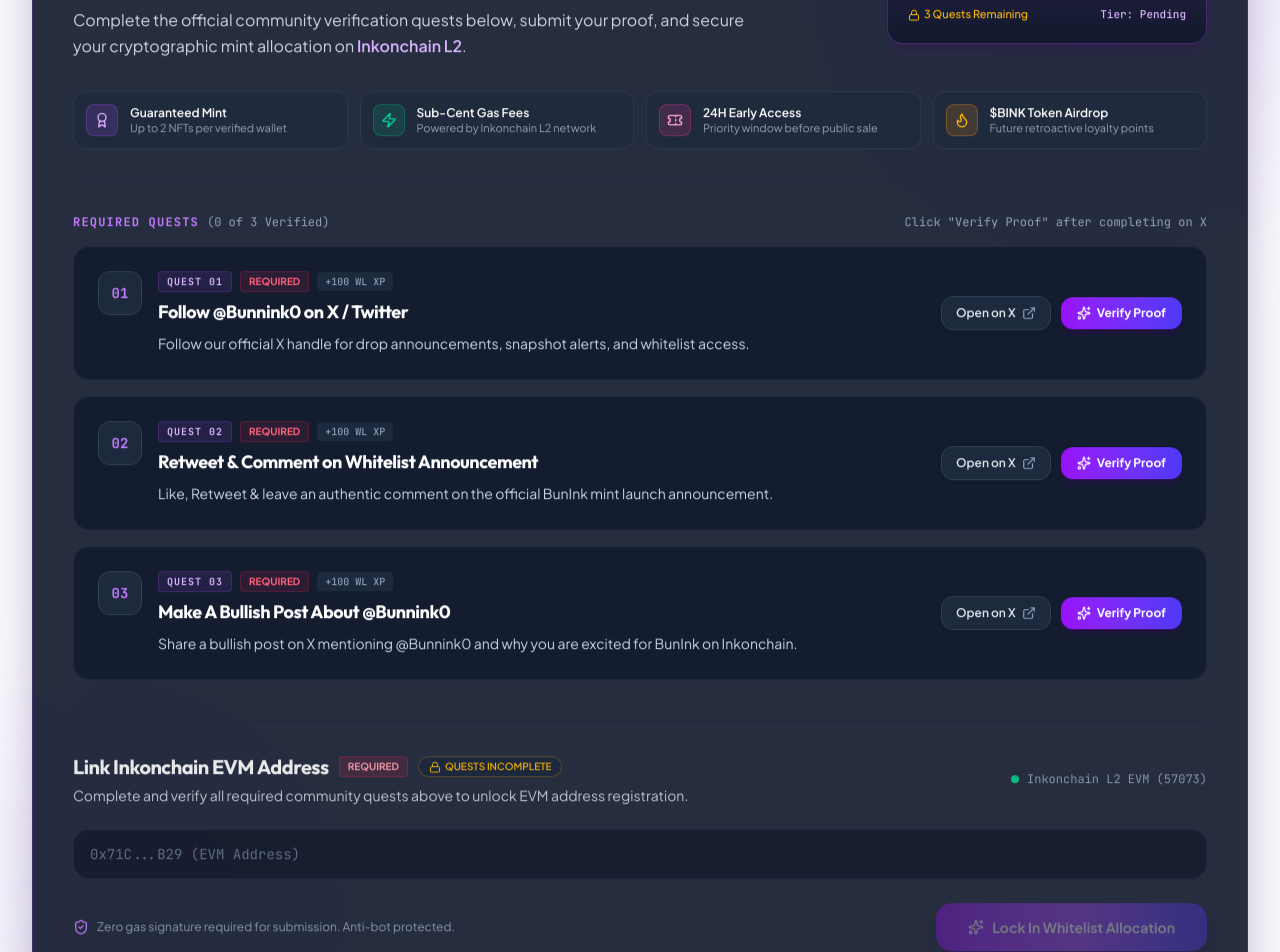
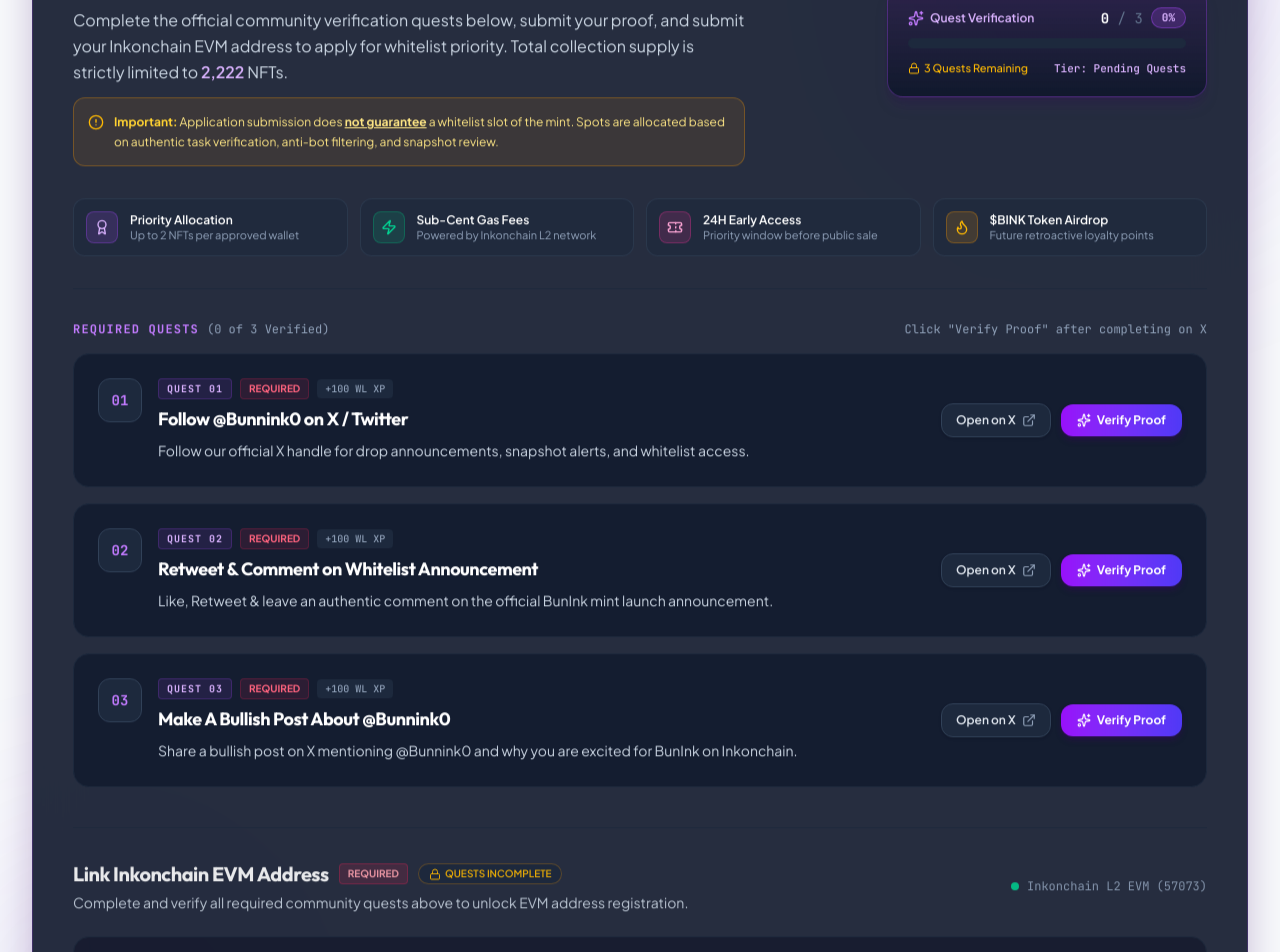
Before and after one commit to Nerdyfk/Hoppies, a React (Vite) app: page / in a window 1280 px wide. Shown: the part 1020-1972 px from the top of the page. Built offline with nearby package versions, Linux system fonts and the light colour scheme; no server answers.

Commit message:
Update total supply to 2,222 and clarify that application submission does not guarantee a whitelist slot

```diff
--- a/src/App.tsx
+++ b/src/App.tsx
@@ -181,8 +181,8 @@
       walletAddress: walletAddress,
       xHandle,
       submittedAt: new Date().toISOString(),
-      status: 'WHITELISTED',
-      tier: 'Tier 1 Guaranteed (Wave 1)',
+      status: 'PENDING',
+      tier: 'Wave 1 Priority (Pending Review)',
     };
 
     // Store in localStorage
@@ -193,9 +193,9 @@
     const currentWallets = {
       ...INITIAL_WHITELISTED_WALLETS,
       [normalized]: {
-        status: 'WHITELISTED' as const,
-        tier: 'Tier 1 Guaranteed (Wave 1)',
-        allocation: '2 NFTs (Guaranteed Mint)',
+        status: 'PENDING' as const,
+        tier: 'Wave 1 Priority (Pending Review)',
+        allocation: 'Up to 2 NFTs (Subject to Review)',
       },
     };
     localStorage.setItem('bunink_wallets', JSON.stringify(currentWallets));
@@ -214,7 +214,7 @@
       // Ignored since we persist locally
     }
 
-    showToast('success', 'Whitelist application submitted and approved! Check status in Step 2.');
+    showToast('info', 'Application submitted! Note: Submission does not guarantee a whitelist slot; spots are subject to review.');
     return true;
   };
 
@@ -228,8 +228,8 @@
         found: true,
         status: application.status,
         wallet: application.walletAddress,
-        tier: application.tier || 'Wave 1 Priority Guaranteed',
-        allocation: '2 NFTs (Guaranteed Mint)',
+        tier: application.tier || 'Wave 1 Priority (Pending Review)',
+        allocation: application.status === 'WHITELISTED' ? '2 NFTs' : 'Up to 2 NFTs (Pending Review)',
         submittedAt: application.submittedAt,
       };
     }
--- a/src/components/EligibilityChecker.tsx
+++ b/src/components/EligibilityChecker.tsx
@@ -228,12 +228,12 @@
                   </div>
 
                   <span className="px-3 py-1 rounded-full text-xs font-bold uppercase bg-amber-500 text-white self-start sm:self-auto">
-                    Pending
+                    Under Review
                   </span>
                 </div>
 
                 <p className="text-xs text-slate-600 dark:text-slate-400 leading-relaxed">
-                  Your wallet is queued for snapshot confirmation. Whitelist spots are verified and synced in batches. Please re-check periodically.
+                  Your wallet is queued for snapshot confirmation. <span className="font-semibold text-slate-800 dark:text-slate-200">Please note:</span> application submission does <span className="underline font-semibold">not guarantee</span> a whitelist slot of the mint due to the strict 2,222 total supply limit. Spots are confirmed once proofs are audited.
                 </p>
               </div>
             ) : (
--- a/src/components/Hero.tsx
+++ b/src/components/Hero.tsx
@@ -80,7 +80,7 @@
             <div className="pt-4 grid grid-cols-3 gap-3 max-w-lg mx-auto lg:mx-0 text-left">
               <div className="p-3.5 rounded-xl bg-slate-100 dark:bg-slate-900/80 border border-slate-200 dark:border-slate-800">
                 <p className="text-[11px] font-medium text-slate-500 dark:text-slate-400 uppercase tracking-wider">Supply</p>
-                <p className="text-base sm:text-lg font-bold text-slate-900 dark:text-white font-mono mt-0.5">10,000</p>
+                <p className="text-base sm:text-lg font-bold text-slate-900 dark:text-white font-mono mt-0.5">2,222</p>
               </div>
               <div className="p-3.5 rounded-xl bg-slate-100 dark:bg-slate-900/80 border border-slate-200 dark:border-slate-800">
                 <p className="text-[11px] font-medium text-slate-500 dark:text-slate-400 uppercase tracking-wider">Traits</p>
--- a/src/components/TasksSection.tsx
+++ b/src/components/TasksSection.tsx
@@ -176,8 +176,16 @@
               </h2>
 
               <p className="text-sm sm:text-base text-slate-300 max-w-2xl leading-relaxed">
-                Complete the official community verification quests below, submit your proof, and secure your cryptographic mint allocation on <span className="text-purple-300 font-semibold">Inkonchain L2</span>.
+                Complete the official community verification quests below, submit your proof, and submit your Inkonchain EVM address to apply for whitelist priority. Total collection supply is strictly limited to <span className="text-purple-300 font-semibold">2,222</span> NFTs.
               </p>
+
+              {/* Explicit Non-Guaranteed Disclaimer Banner */}
+              <div className="flex items-start gap-2.5 p-3.5 rounded-xl bg-amber-500/10 border border-amber-500/30 text-amber-200 text-xs max-w-2xl">
+                <AlertCircle className="w-4 h-4 text-amber-400 shrink-0 mt-0.5" />
+                <p className="leading-relaxed">
+                  <strong className="text-amber-300">Important:</strong> Application submission does <span className="underline font-bold">not guarantee</span> a whitelist slot of the mint. Spots are allocated based on authentic task verification, anti-bot filtering, and snapshot review.
+                </p>
+              </div>
             </div>
 
             {/* VIP Allocation Progress Card */}
@@ -210,7 +218,7 @@
               <div className="flex items-center justify-between text-[11px] font-medium mt-3 text-slate-400">
                 {isAllRequiredDone ? (
                   <span className="text-emerald-400 font-semibold flex items-center gap-1">
-                    <CheckCircle2 className="w-3.5 h-3.5" /> Whitelist Unlocked
+                    <CheckCircle2 className="w-3.5 h-3.5" /> Quests Verified
                   </span>
                 ) : (
                   <span className="text-amber-400 flex items-center gap-1">
@@ -218,7 +226,7 @@
                   </span>
                 )}
                 <span className="font-mono text-purple-300">
-                  Tier: {isAllRequiredDone ? 'Guaranteed' : 'Pending'}
+                  Tier: {isAllRequiredDone ? 'Application Ready' : 'Pending Quests'}
                 </span>
               </div>
             </div>
@@ -231,8 +239,8 @@
                 <Award className="w-4 h-4" />
               </div>
               <div>
-                <p className="text-white font-semibold">Guaranteed Mint</p>
-                <p className="text-slate-400 text-[11px]">Up to 2 NFTs per verified wallet</p>
+                <p className="text-white font-semibold">Priority Allocation</p>
+                <p className="text-slate-400 text-[11px]">Up to 2 NFTs per approved wallet</p>
               </div>
             </div>
 
@@ -492,30 +500,38 @@
 
                 <div className="flex flex-col sm:flex-row sm:items-center justify-between gap-4 pb-5 border-b border-purple-500/20">
                   <div className="flex items-center gap-3.5">
-                    <div className="w-12 h-12 rounded-2xl bg-gradient-to-tr from-emerald-500 to-purple-600 flex items-center justify-center text-white shadow-lg shadow-purple-950/50">
+                    <div className="w-12 h-12 rounded-2xl bg-gradient-to-tr from-purple-600 to-indigo-600 flex items-center justify-center text-white shadow-lg shadow-purple-950/50">
                       <ShieldCheck className="w-6 h-6" />
                     </div>
                     <div>
                       <div className="flex items-center gap-2">
                         <h3 className="text-lg sm:text-xl font-extrabold text-white font-display">
-                          Official Whitelist Pass
+                          Whitelist Application Card
                         </h3>
-                        <span className="px-2.5 py-0.5 rounded-full text-[10px] font-mono font-bold uppercase bg-emerald-500/20 text-emerald-300 border border-emerald-500/40">
-                          {application.status}
+                        <span className="px-2.5 py-0.5 rounded-full text-[10px] font-mono font-bold uppercase bg-amber-500/20 text-amber-300 border border-amber-500/40">
+                          {application.status === 'WHITELISTED' ? 'WHITELISTED' : 'UNDER REVIEW'}
                         </span>
                       </div>
                       <p className="text-xs text-slate-400">
-                        Cryptographically recorded for the BunInk Genesis Mint on Inkonchain L2
+                        Application submitted for the BunInk 2,222 Genesis Collection on Inkonchain L2
                       </p>
                     </div>
                   </div>
 
                   <div className="text-left sm:text-right font-mono">
-                    <span className="text-[11px] text-slate-400 block uppercase">Allocation Tier</span>
+                    <span className="text-[11px] text-slate-400 block uppercase">Application Tier</span>
                     <span className="text-sm font-bold text-purple-300">
-                      {application.tier || 'Wave 1 Priority Guaranteed'}
+                      {application.tier || 'Wave 1 Priority Candidate (Under Review)'}
                     </span>
                   </div>
+                </div>
+
+                {/* Important Non-Guaranteed Disclaimer in Pass */}
+                <div className="p-3.5 rounded-xl bg-amber-500/10 border border-amber-500/25 text-amber-200 text-xs flex items-start gap-2.5">
+                  <AlertCircle className="w-4 h-4 text-amber-400 shrink-0 mt-0.5" />
+                  <p className="leading-relaxed">
+                    <strong className="text-amber-300">Notice:</strong> Application submission does <span className="underline font-bold">not guarantee</span> a whitelist slot of the mint. All submissions undergo proof review and anti-bot verification before final snapshot spots are awarded.
+                  </p>
                 </div>
 
                 {/* Wallet Details Display Card */}
@@ -523,7 +539,7 @@
 
                   <div className="md:col-span-2 p-4 rounded-xl bg-slate-900/80 border border-slate-800 space-y-1.5">
                     <div className="flex items-center justify-between text-xs text-slate-400">
-                      <span className="font-mono">Registered Inkonchain Address</span>
+                      <span className="font-mono">Submitted Inkonchain Address</span>
                       <button
                         onClick={handleCopyPassAddress}
                         className="text-purple-400 hover:text-purple-300 flex items-center gap-1 transition-colors cursor-pointer text-[11px]"
@@ -547,12 +563,12 @@
                   </div>
 
                   <div className="p-4 rounded-xl bg-slate-900/80 border border-slate-800 space-y-1">
-                    <span className="text-xs text-slate-400 font-mono block">Guaranteed Allocation</span>
-                    <p className="text-base font-bold text-emerald-400 font-mono">
-                      2 NFTs / Wallet
+                    <span className="text-xs text-slate-400 font-mono block">Max Potential Mint</span>
+                    <p className="text-base font-bold text-purple-300 font-mono">
+                      Up to 2 NFTs
                     </p>
-                    <span className="text-[10px] text-slate-500 font-mono block">
-                      Submitted: {new Date(application.submittedAt).toLocaleDateString()}
+                    <span className="text-[10px] text-slate-400 font-mono block">
+                      Status: Pending Audit
                     </span>
                   </div>
 
@@ -561,15 +577,15 @@
                 {/* Pass Footer Links */}
                 <div className="flex flex-col sm:flex-row sm:items-center justify-between gap-3 pt-2 text-xs text-slate-400">
                   <div className="flex items-center gap-2">
-                    <span className="w-2 h-2 rounded-full bg-emerald-400 animate-pulse" />
-                    <span>Eligible for automatic snapshot verification in smart contract</span>
+                    <span className="w-2 h-2 rounded-full bg-amber-400 animate-pulse" />
+                    <span>Queued for snapshot verification. Check eligibility below periodically.</span>
                   </div>
 
                   <a
                     href="#check-eligibility"
                     className="text-purple-300 hover:text-white font-semibold flex items-center gap-1 transition-colors self-start sm:self-auto"
                   >
-                    <span>Verify in Public Checker</span>
+                    <span>Check Whitelist Status</span>
                     <ArrowRight className="w-3.5 h-3.5" />
                   </a>
                 </div>
@@ -596,14 +612,14 @@
                       </span>
                     ) : (
                       <span className="px-2.5 py-0.5 text-[10px] font-semibold uppercase rounded-full bg-emerald-500/15 text-emerald-300 border border-emerald-500/30 flex items-center gap-1">
-                        <Unlock className="w-3 h-3" /> Ready To Submit
+                        <Unlock className="w-3 h-3" /> Ready To Apply
                       </span>
                     )}
                   </div>
 
                   <p className="text-xs sm:text-sm text-slate-300 mt-1">
                     {isAllRequiredDone
-                      ? 'All quests verified! Enter your EVM address (0x...) to lock in your official Wave 1 whitelist reservation.'
+                      ? 'All quests verified! Enter your EVM address (0x...) to submit your application. Note: Application submission does not guarantee a whitelist slot.'
                       : 'Complete and verify all required community quests above to unlock EVM address registration.'}
                   </p>
                 </div>
@@ -661,11 +677,11 @@
                   </p>
                 )}
 
-                {/* Submit Button */}
+                {/* Submit Button & Non-guaranteed note */}
                 <div className="flex flex-col sm:flex-row items-center justify-between gap-4 pt-2">
                   <div className="flex items-center gap-2 text-xs text-slate-400">
-                    <ShieldCheck className="w-4 h-4 text-purple-400" />
-                    <span>Zero gas signature required for submission. Anti-bot protected.</span>
+                    <ShieldCheck className="w-4 h-4 text-purple-400 shrink-0" />
+                    <span>Submission does not guarantee a slot. Verified against bot attacks.</span>
                   </div>
 
                   <button
@@ -676,12 +692,12 @@
                     {isSubmitting ? (
                       <span className="flex items-center gap-2">
                         <span className="w-4 h-4 rounded-full border-2 border-white border-t-transparent animate-spin" />
-                        <span>Confirming Allocation...</span>
+                        <span>Submitting Application...</span>
                       </span>
                     ) : (
                       <>
                         <Sparkles className="w-4 h-4" />
-                        <span>Lock In Whitelist Allocation</span>
+                        <span>Submit Whitelist Application</span>
                       </>
                     )}
                   </button>
--- a/src/data/mockData.ts
+++ b/src/data/mockData.ts
@@ -59,7 +59,7 @@
     description: 'Official genesis collection release on Inkonchain L2 with low transaction fees.',
     items: [
       'Public & Whitelist mint on Inkonchain L2 with near-zero gas fees',
-      'Guaranteed whitelist priority window for approved applicants',
+      'Priority whitelist window for approved applicants (2,222 Total Supply)',
       'Instant task proof verification & transparent whitelist allocation',
       'Real-time live mint tracker & verified secondary marketplace listings',
     ],
```
